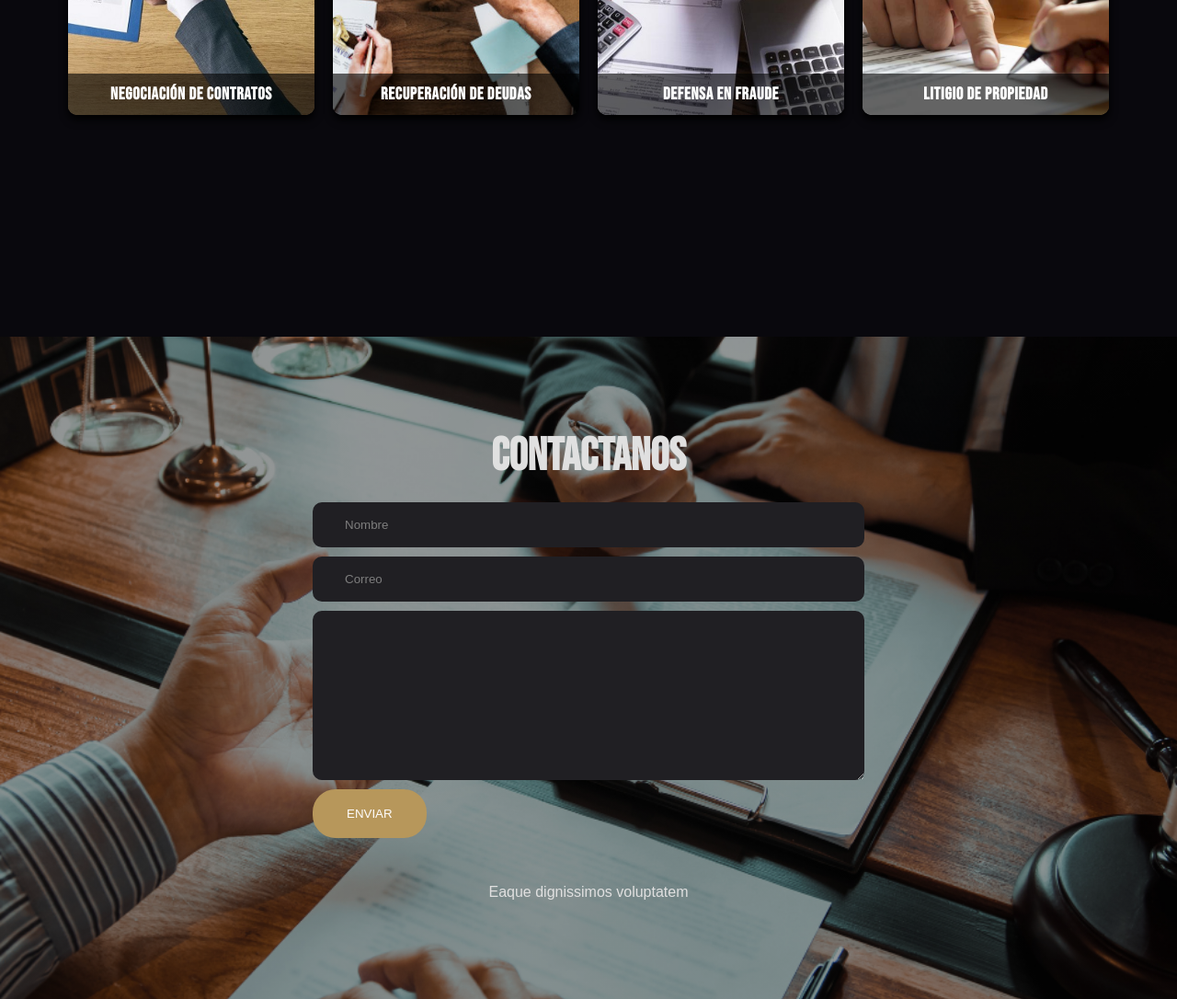
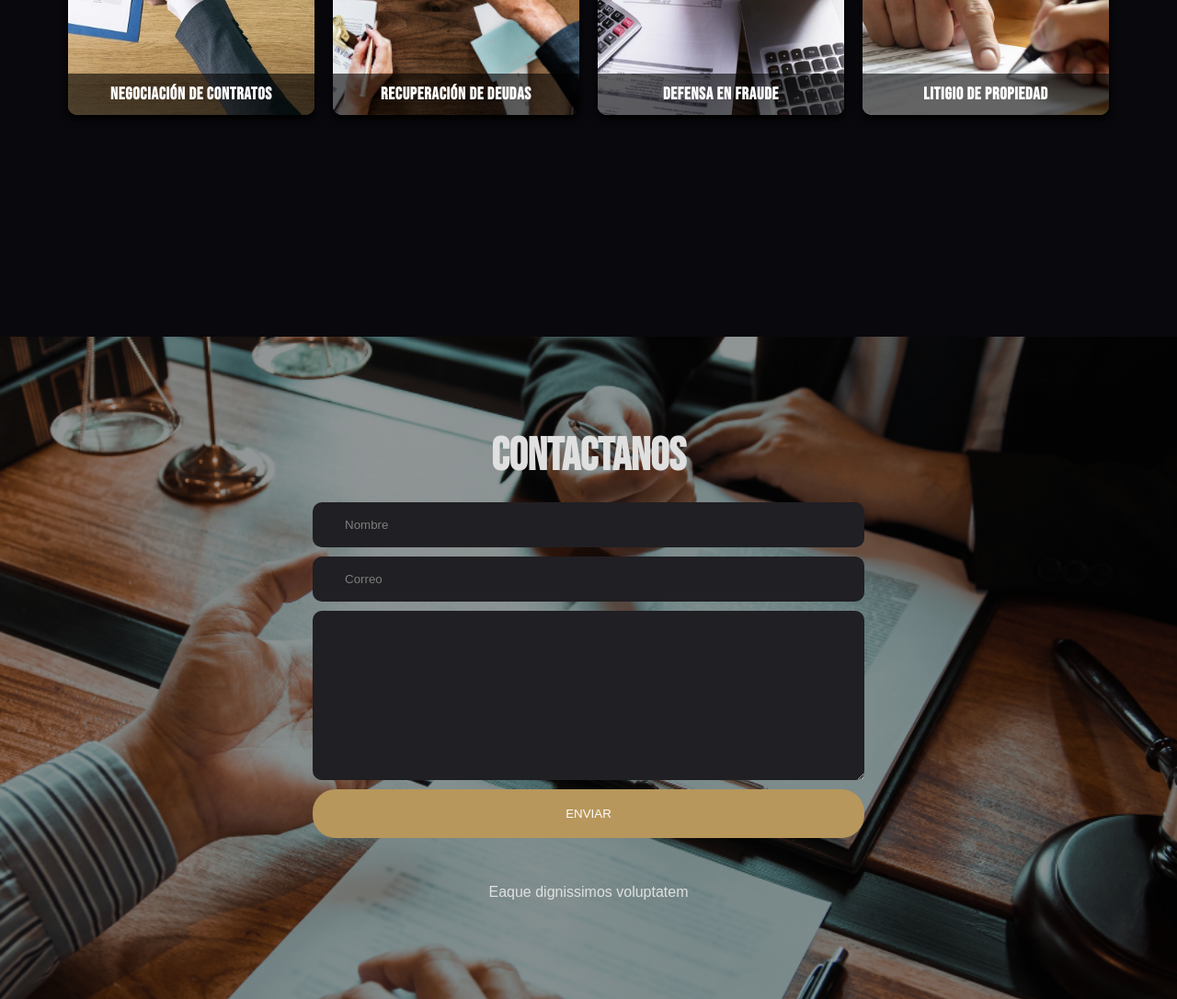
Before and after one commit to RaulexG/jurislex.github.io, a plain HTML site: page index.html in a window 1280 px wide. Shown: the part 2456-3542 px from the top of the page at 92% size. Drawn offline with Linux system fonts and the light colour scheme.

Commit message:
Update style.css

```diff
--- a/style.css
+++ b/style.css
@@ -323,7 +323,7 @@ form {
   color: #FEFCFB;
   border-radius: 25px;
   text-transform: uppercase;
-  witdh:100%;
+  width: 100%;
 }
 
 .btn-2:hover{
```
